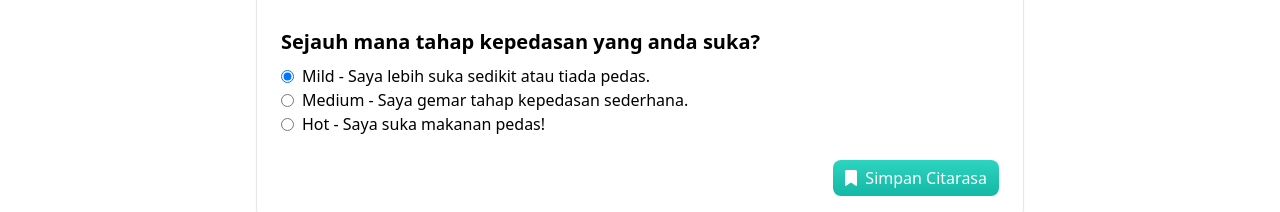
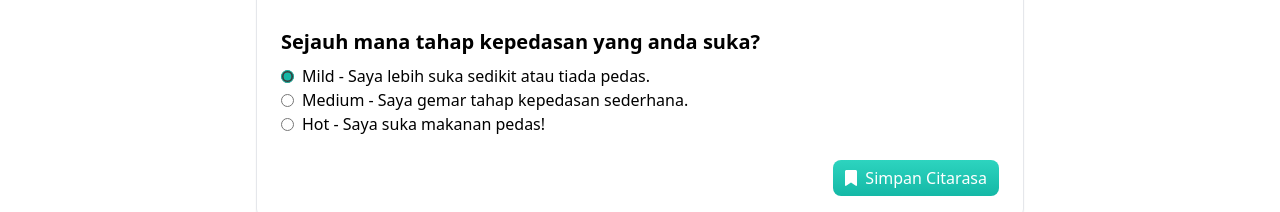
Before and after one commit to rulkimi/dapur-ai, a Vue app in the folder client/: page /preferences in a window 1280 px wide. Shown: the part 698-910 px from the top of the page. Built offline with nearby package versions, Linux system fonts and the light colour scheme.

Commit message:
change checkbox and radio accent color to teal-500 and handle active state for common allergies and ingredients

```diff
--- a/client/src/components/preferences/allergies.vue
+++ b/client/src/components/preferences/allergies.vue
@@ -61,7 +61,8 @@ const removeAllergy = (index: number) => {
       <li
         v-for="allergy in commonAllergies"
         :key="allergy"
-        class="bg-gray-100 hover:bg-gray-200 cursor-pointer text-slate-600 rounded-md px-2 py-0.5"
+        class="cursor-pointer rounded-md px-2 py-0.5"
+        :class="modelValue.includes(allergy) ? 'bg-teal-100 text-teal-500' : 'bg-gray-100 hover:bg-gray-200 text-slate-600'"
         @click="addAllergy(allergy)"
       >
         {{ capitalizeFirstLetter(allergy) }}
--- a/client/src/pages/ingredients.vue
+++ b/client/src/pages/ingredients.vue
@@ -72,7 +72,8 @@ const removeIngredient = (index: number) => {
         <li
           v-for="ingredient in commonIngredients"
           :key="ingredient"
-          class="bg-gray-100 hover:bg-gray-200 cursor-pointer text-slate-600 rounded-md px-2 py-0.5"
+          class="cursor-pointer rounded-md px-2 py-0.5"
+          :class="ingredients.includes(ingredient) ? 'bg-teal-100 text-teal-500' : 'bg-gray-100 hover:bg-gray-200 text-slate-600 '"
           @click="addIngredient(ingredient)"
         >
           {{ capitalizeFirstLetter(ingredient) }}
--- a/client/src/style.css
+++ b/client/src/style.css
@@ -5,3 +5,7 @@
 .custom-card {
   @apply border border-gray-200 shadow-sm rounded-xl p-6;
 }
+
+input[type="checkbox"], input[type="radio"] {
+  @apply accent-teal-500;
+}
```
